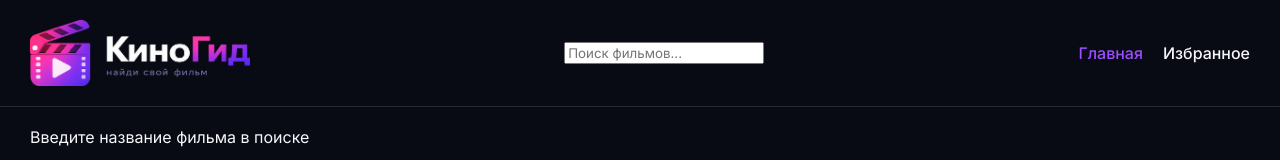
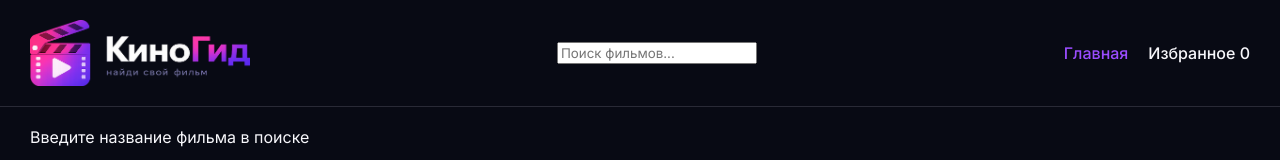
Before and after one commit to AnnaSpirina/movie-search-app, a React (Vite) app: page / in a window 1280 px wide. Shown: the top 160 px of the page. Built offline with nearby package versions, Linux system fonts and the light colour scheme; no server answers.

Commit message:
Создала контекст избранного с useReducer

```diff
--- a/src/components/Layout/Header.jsx
+++ b/src/components/Layout/Header.jsx
@@ -1,7 +1,10 @@
 import { Link, NavLink } from "react-router-dom";
 import SearchBar from "../SearchBar";
+import { useFavorites } from "../../hooks/useFavorites";
 
 function Header(){
+    const { favorites } = useFavorites();
+
     return (
         <header>
             <Link to="/">
@@ -13,7 +16,7 @@ function Header(){
                     Главная
                 </NavLink>
                 <NavLink to="/favorites">
-                    Избранное
+                    Избранное <span>{favorites.length}</span>
                 </NavLink>
             </nav>
         </header>
--- /dev/null
+++ b/src/context/FavoritesContext.js
@@ -0,0 +1,3 @@
+import { createContext } from "react";
+
+export const FavoritesContext = createContext(null);
--- /dev/null
+++ b/src/context/FavoritesProvider.jsx
@@ -0,0 +1,20 @@
+import { useReducer } from "react";
+import { FavoritesContext } from "./FavoritesContext";
+import { favoritesReducer, ACTIONS } from "./favoritesReducer";
+
+export function FavoritesProvider({children}){
+    const [favorites, dispatch] = useReducer(favoritesReducer, []);
+
+    const addFavorite = (movie) => dispatch({type: ACTIONS.ADD, payload: movie});
+    const removeFavorite = (imdbID) => dispatch({type:  ACTIONS.REMOVE, payload: imdbID});
+    const clearFavorites = () => dispatch({type: ACTIONS.CLEAR});
+    const isFavorite = (imdbID) => favorites.some(movie => movie.imdbID === imdbID);
+
+    const value = {favorites, addFavorite, removeFavorite, clearFavorites, isFavorite};
+
+    return (
+        <FavoritesContext.Provider value={value}>
+            {children}
+        </FavoritesContext.Provider>
+    )
+}
--- /dev/null
+++ b/src/context/favoritesReducer.js
@@ -0,0 +1,25 @@
+export const ACTIONS = {
+    ADD: 'add',
+    REMOVE: 'remove',
+    CLEAR: 'clear',
+}
+
+export function favoritesReducer(state, action){
+    switch (action.type){
+        case ACTIONS.ADD: {
+            const exists = state.some(movie => movie.imdbID === action.payload.imdbID);
+            if (exists) return state;
+            return [...state, action.payload];
+        }
+
+        case ACTIONS.REMOVE: {
+            return state.filter(movie => movie.imdbID !== action.payload);
+        }
+
+        case ACTIONS.CLEAR:
+            return [];
+
+        default:
+            return state;
+    }
+}
--- /dev/null
+++ b/src/hooks/useFavorites.js
@@ -0,0 +1,10 @@
+import { useContext } from "react";
+import { FavoritesContext } from "../context/FavoritesContext";
+
+export function useFavorites(){
+    const context = useContext(FavoritesContext);
+    if (!context){
+        throw new Error('useFavorites нужно вызвать внутри FavoritesProvider');
+    }
+    return context;
+}
--- a/src/main.jsx
+++ b/src/main.jsx
@@ -3,11 +3,14 @@ import { createRoot } from 'react-dom/client';
 import { BrowserRouter } from 'react-router-dom';
 import App from './App.jsx';
 import './index.css';
+import { FavoritesProvider } from './context/FavoritesProvider.jsx';
 
 createRoot(document.getElementById('root')).render(
   <StrictMode>
     <BrowserRouter>
-      <App />
+      <FavoritesProvider>
+        <App />
+      </FavoritesProvider>
     </BrowserRouter>
   </StrictMode>
 );
```
